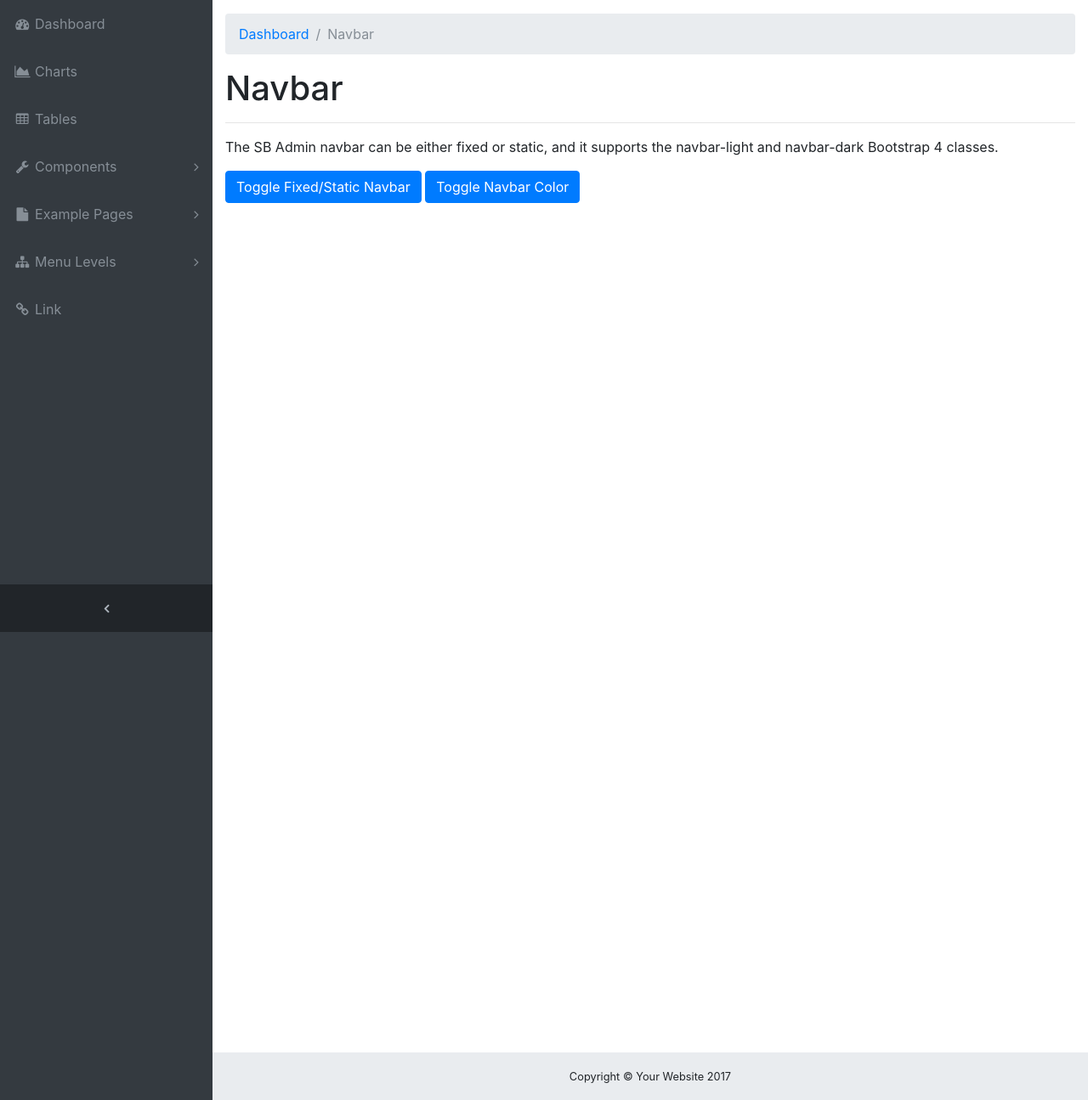
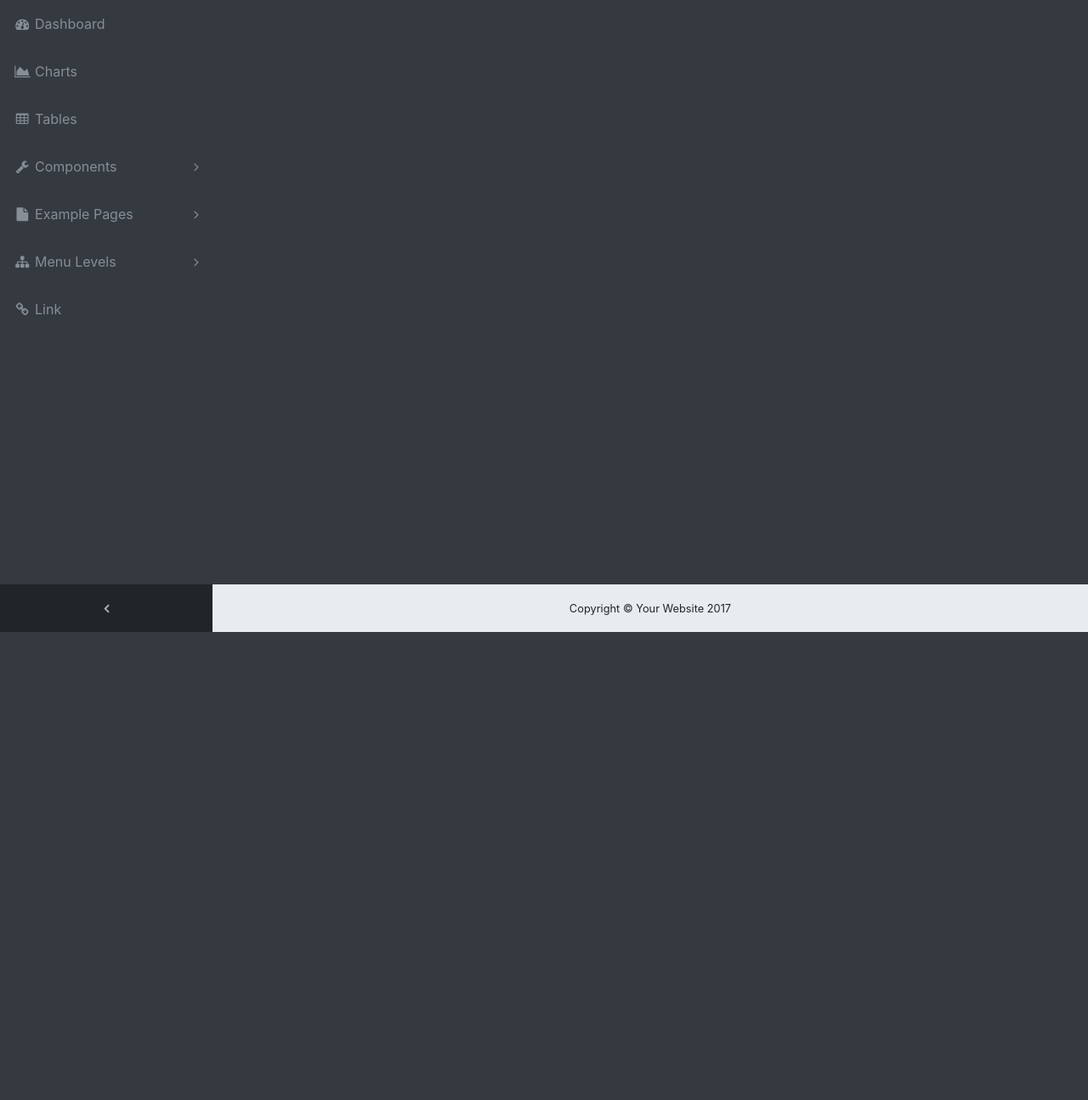
Before and after one commit to kave06/Gestor-de-Incidencias, a Flask app: page / in a window 1280 px wide. Shown: the part 56-1351 px from the top of the page at 85% size. After the commit the page ends 800 px from the top, so only its background shows below. Run offline with Flask 2, Linux system fonts and the light colour scheme; some libraries are stand-ins or nearby versions.

Commit message:
Base lista y ejemplo de otra web

```diff
--- a/manage.py
+++ b/manage.py
@@ -20,6 +20,10 @@ nav = Nav()
 def base():
     return render_template('base.html')
 
+@app.route('/tarjeta')
+def tarjeta():
+    return render_template('prueba_tarjeta.html')
+
 if __name__ == '__main__':
     #nav.init_app(app)
     app.run()
--- a/templates/base.html
+++ b/templates/base.html
@@ -26,7 +26,7 @@ lang='en'
 
 
 {% block body %}
-
+    {% block navbar %}
     <!-- Navigation-->
     <nav class="navbar navbar-expand-lg navbar-dark bg-dark fixed-top" id="mainNav">
         <a class="navbar-brand" href="../static/startbootstrap-sb-admin-gh-pages/index.html">Start Bootstrap</a>
@@ -229,25 +229,10 @@ lang='en'
             </ul>
         </div>
     </nav>
-    <div class="content-wrapper">
-        <div class="container-fluid">
-            <!-- Breadcrumbs-->
-            <ol class="breadcrumb">
-                <li class="breadcrumb-item">
-                    <a href="#">Dashboard</a>
-                </li>
-                <li class="breadcrumb-item active">Navbar</li>
-            </ol>
-            <h1>Navbar</h1>
-            <hr>
-            <p>The SB Admin navbar can be either fixed or static, and it supports the navbar-light and navbar-dark Bootstrap 4 classes.</p>
-            <a class="btn btn-primary" href="#" id="toggleNavPosition">Toggle Fixed/Static Navbar</a>
-            <a class="btn btn-primary" href="#" id="toggleNavColor">Toggle Navbar Color</a>
-            <!-- Blank div to give the page height to preview the fixed vs. static navbar-->
-            <div style="height: 1000px;"></div>
-        </div>
-        <!-- /.container-fluid-->
-        <!-- /.content-wrapper-->
+    {% endblock navbar %}
+
+    {% block content %}
+        {% block footer %}
         <footer class="sticky-footer">
             <div class="container">
                 <div class="text-center">
@@ -255,28 +240,58 @@ lang='en'
                 </div>
             </div>
         </footer>
-        <!-- Scroll to Top Button-->
-        <a class="scroll-to-top rounded" href="#page-top">
-            <i class="fa fa-angle-up"></i>
-        </a>
-        <!-- Logout Modal-->
-        <div class="modal fade" id="exampleModal" tabindex="-1" role="dialog" aria-labelledby="exampleModalLabel" aria-hidden="true">
-            <div class="modal-dialog" role="document">
-                <div class="modal-content">
-                    <div class="modal-header">
-                        <h5 class="modal-title" id="exampleModalLabel">Ready to Leave?</h5>
-                        <button class="close" type="button" data-dismiss="modal" aria-label="Close">
-                            <span aria-hidden="true">×</span>
-                        </button>
-                    </div>
-                    <div class="modal-body">Select "Logout" below if you are ready to end your current session.</div>
-                    <div class="modal-footer">
-                        <button class="btn btn-secondary" type="button" data-dismiss="modal">Cancel</button>
-                        <a class="btn btn-primary" href="../static/startbootstrap-sb-admin-gh-pages/login.html">Logout</a>
-                    </div>
-                </div>
-            </div>
-        </div>
+        {% endblock footer %}
+{#    <div class="content-wrapper">#}
+{#        <div class="container-fluid">#}
+{#            <!-- Breadcrumbs-->#}
+{#            <ol class="breadcrumb">#}
+{#                <li class="breadcrumb-item">#}
+{#                    <a href="#">Dashboard</a>#}
+{#                </li>#}
+{#                <li class="breadcrumb-item active">Navbar</li>#}
+{#            </ol>#}
+{#            <h1>Navbar</h1>#}
+{#            <hr>#}
+{#            <p>The SB Admin navbar can be either fixed or static, and it supports the navbar-light and navbar-dark Bootstrap 4 classes.</p>#}
+{#            <a class="btn btn-primary" href="#" id="toggleNavPosition">Toggle Fixed/Static Navbar</a>#}
+{#            <a class="btn btn-primary" href="#" id="toggleNavColor">Toggle Navbar Color</a>#}
+{#            <!-- Blank div to give the page height to preview the fixed vs. static navbar-->#}
+{#            <div style="height: 1000px;"></div>#}
+{#        </div>#}
+{#        <!-- /.container-fluid-->#}
+{#        <!-- /.content-wrapper-->#}
+{#        <footer class="sticky-footer">#}
+{#            <div class="container">#}
+{#                <div class="text-center">#}
+{#                    <small>Copyright © Your Website 2017</small>#}
+{#                </div>#}
+{#            </div>#}
+{#        </footer>#}
+{#        <!-- Scroll to Top Button-->#}
+{#        <a class="scroll-to-top rounded" href="#page-top">#}
+{#            <i class="fa fa-angle-up"></i>#}
+{#        </a>#}
+{#        <!-- Logout Modal-->#}
+{#        <div class="modal fade" id="exampleModal" tabindex="-1" role="dialog" aria-labelledby="exampleModalLabel" aria-hidden="true">#}
+{#            <div class="modal-dialog" role="document">#}
+{#                <div class="modal-content">#}
+{#                    <div class="modal-header">#}
+{#                        <h5 class="modal-title" id="exampleModalLabel">Ready to Leave?</h5>#}
+{#                        <button class="close" type="button" data-dismiss="modal" aria-label="Close">#}
+{#                            <span aria-hidden="true">×</span>#}
+{#                        </button>#}
+{#                    </div>#}
+{#                    <div class="modal-body">Select "Logout" below if you are ready to end your current session.</div>#}
+{#                    <div class="modal-footer">#}
+{#                        <button class="btn btn-secondary" type="button" data-dismiss="modal">Cancel</button>#}
+{#                        <a class="btn btn-primary" href="../static/startbootstrap-sb-admin-gh-pages/login.html">Logout</a>#}
+{#                    </div>#}
+{#                </div>#}
+{#            </div>#}
+{#        </div>#}
+{#    </div>#}
+{% endblock content %}
+    {% block scripts %}
 <!-- Bootstrap core JavaScript-->
 <script src="../static/startbootstrap-sb-admin-gh-pages/vendor/jquery/jquery.min.js"></script>
 <script src="../static/startbootstrap-sb-admin-gh-pages/vendor/bootstrap/js/bootstrap.bundle.min.js"></script>
@@ -302,5 +317,6 @@ lang='en'
     });
 
 </script>
-    </div>
+
+{% endblock scripts %}
 {% endblock body %}
--- a/templates/base__.html
+++ /dev/null
@@ -1 +0,0 @@
-{% extends "startbootstrap-sb-admin-gh-pages/base.html" %}
```
Lines whose indentation alone changed are shown as unchanged.
